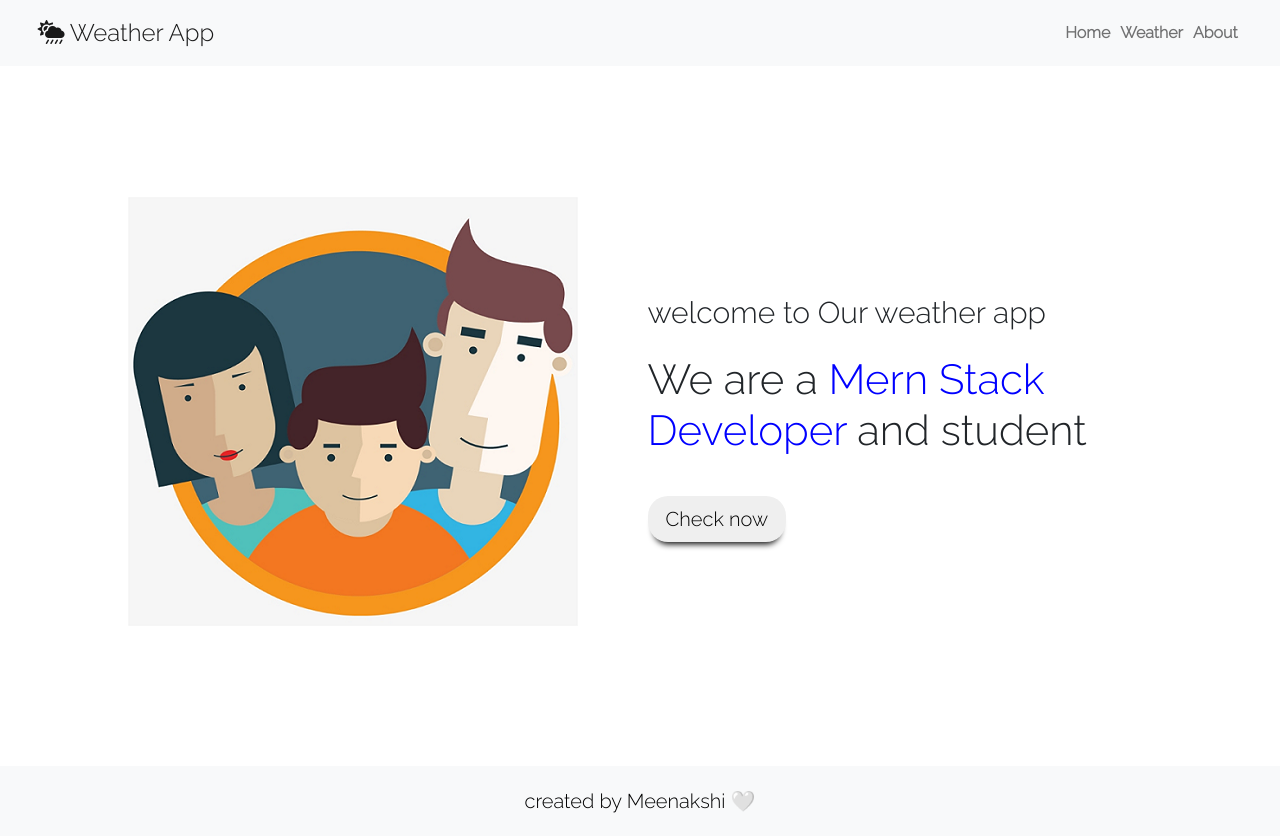
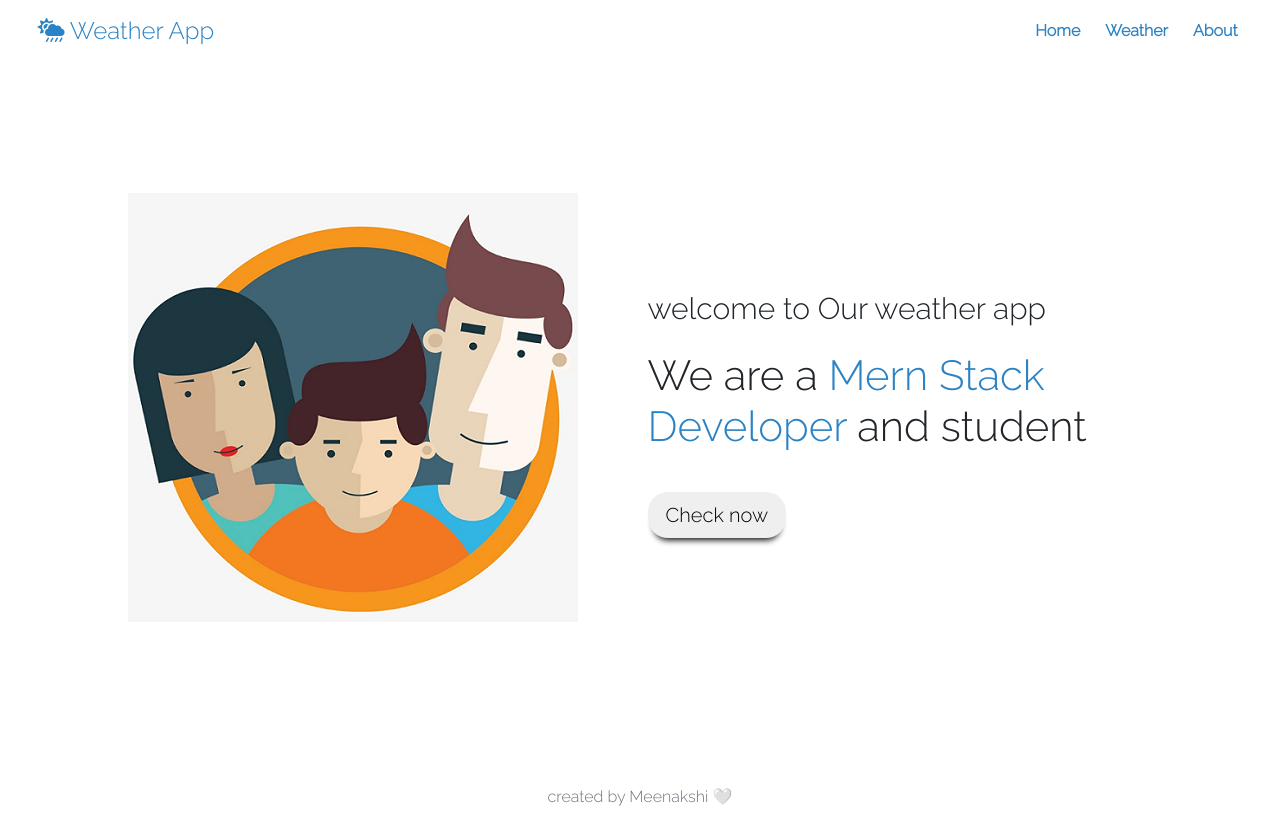
Before and after one commit to meenakshi0610/weather-app, a Node server app: page /about in a window 1280 px wide. After the commit the page ends 806 px from the top, so only its background shows below. Run offline with Node 20, Linux system fonts and the light colour scheme; some libraries are stand-ins or nearby versions.

Commit message:
Few more style chganges

```diff
--- a/Templates/partials/boilerplate2.hbs
+++ b/Templates/partials/boilerplate2.hbs
@@ -1,5 +1,5 @@
-<footer class="footer bg-light py-3 mt-auto">
-    <p>created by Meenakshi 🤍</p>
+<footer class="footer bg-transparent py-3 mt-auto">
+    <p class="text-muted">created by Meenakshi 🤍</p>
 </footer>
 
 
--- a/Templates/partials/navbar.hbs
+++ b/Templates/partials/navbar.hbs
@@ -1,4 +1,4 @@
-<nav class="navbar navbar-expand-lg navbar-light bg-light sticky-top">
+<nav class="navbar navbar-expand-lg navbar-light .bg-transparent sticky-top">
         <div class="container-fluid mx-5">
             <a class="navbar-brand ms-3" href="/" style="font-size: x-large;"><i class="fas fa-cloud-sun-rain"></i>  Weather App</a>
             <button class="navbar-toggler" type="button" data-toggle="collapse" data-target="#navbarNavAltMarkup"
--- a/Templates/views/about.hbs
+++ b/Templates/views/about.hbs
@@ -10,8 +10,8 @@
                 {{! left menu.......}}
                 <div class='col-md-6 col-12 main_header_left'>
                     <p> welcome to Our weather app</p>
-                    <h1> We are a <span style="color: blue;">Mern Stack Developer</span> and student </h1>
-                    <a href="/weather"><button> Check now</button></a>
+                    <h1> We are a <span style="color: #2B82C4;">Mern Stack Developer</span> and student </h1>
+                    <a href="/weather"><button id="default-button"> Check now</button></a>
                 </div>
             </div>
         </div>
--- a/public/css/style.css
+++ b/public/css/style.css
@@ -24,22 +24,22 @@ body{
     background-color: var(--main-bg);
 }
 .navbar{
-    color:#fff;
-    padding :1.2rem 0;
+    padding :1rem 0;
 }.navbar li{
     margin-left: 3rem;
-    padding: 2rem;
+}
+.navbar-expand-lg .navbar-nav .nav-link{
+    padding-left: 2rem;
 }
 .navbar a{
-    color:#fff;
+    color: #2B82C4 !important;
     font-size: medium;
-
 }
 .navbar .navbar-brand{
     font-family: 'Raleway', sans-serif;
 }
 .navbar-toggler{
-    background-color: burlywood;
+    background-color: #2B82C4;
 }
 /*main header */
 .main_header_left{
@@ -74,9 +74,10 @@ body{
    box-shadow: 0 8px 6px -6px #000;
    outline: none;
  }
-.main_header_left button :hover{
-  box-shadow: 0 8px 5px -5px rgb(95, 22, 231);
-
+#default-button:hover{
+    box-shadow: 0 8px 5px -5px #2B82C4;
+    background-color: #2B82C4;
+    color: white;
 }
 /*weather page style*/
 .temp_form{
@@ -137,7 +138,6 @@ font-family: 'Raleway', sans-serif;
 
 footer{
    width:100%;
-   background-color: rgb(71, 110, 182);
    margin-top: auto;
 }
 footer p{
@@ -145,7 +145,7 @@ footer p{
     text-align: center;
     color: black;
     line-height:5rem ;
-    font-size: 2rem;
+    font-size: 1.6rem;
 }
 @media(max-width:768px){
 .main_header_left{
```
Also changed, not shown: Templates/views/index.hbs (+12 -12 lines), public/images/1.jpg (deleted), public/images/1.png (renamed from public/images/Weather-pana (1).png), public/images/2.jpg (deleted), public/images/2.png (renamed from public/images/Windy day-amico (1).png), public/images/3.jpg (deleted), public/images/3.png (renamed from public/images/Windy day-pana (1).png), public/images/Carosel3.jpg (deleted), public/images/Carosel4.jpg (deleted), public/images/Carosel5.jpg (deleted), public/images/Windy day-pana.png (deleted), public/images/project-description.png (renamed from public/images/Weather-amico.png), public/images/project-description2.png (renamed from public/images/Weather-bro.png), 3 other files.
